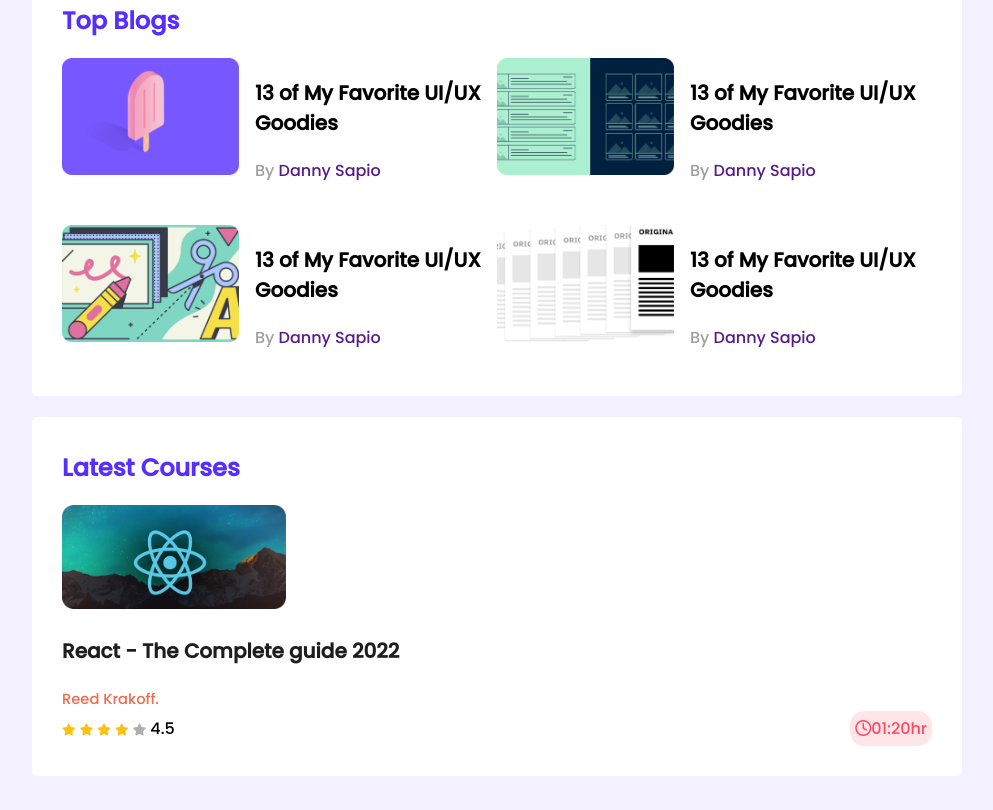
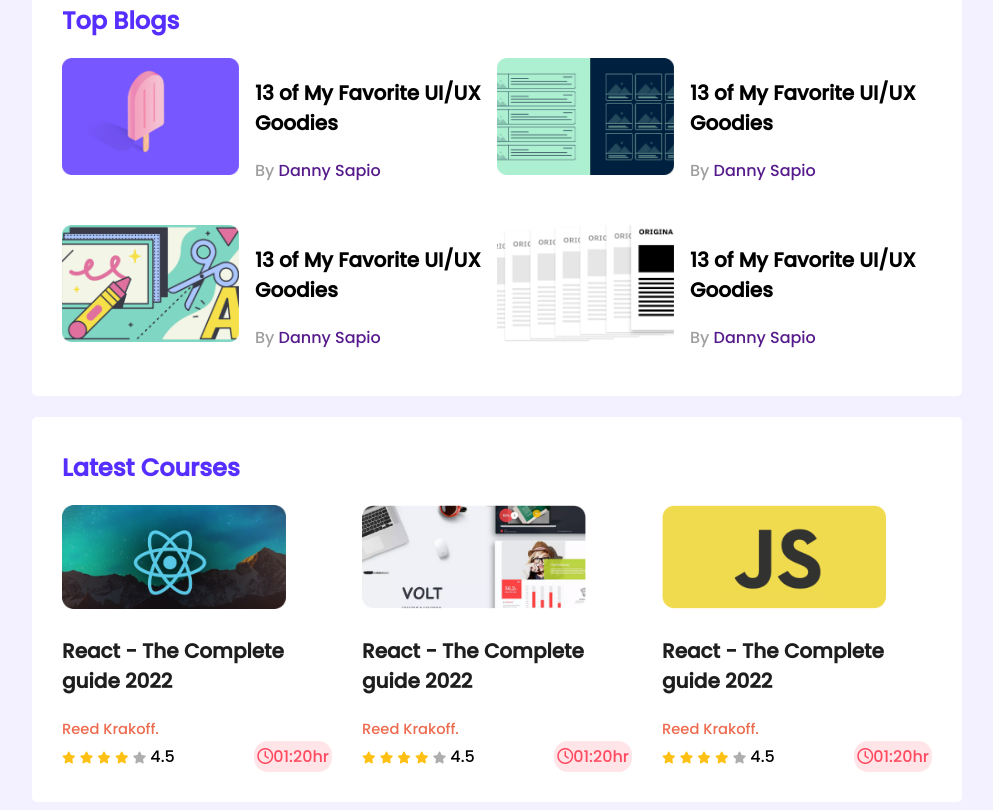
Before and after one commit to mamaruf04/leader-board-css3, a plain HTML site: page index.html in a window 1280 px wide. Shown: the part 332-1142 px from the top of the page, without its empty margins (143-1136 px from the left). Before the commit the page ends 1116 px from the top, so only its background shows below. Drawn offline with Linux system fonts and the light colour scheme.

Commit message:
finished

```diff
--- a/index.html
+++ b/index.html
@@ -119,6 +119,46 @@
                             <div class="course-duration"><i class="far fa-clock"></i>01:20hr</div>
                         </div>
                     </div>
+                    <div class="course">
+                        <div class="course-banner">
+                            <img src="images/courses/course-2.png" alt="">
+                        </div>
+                        <div class="course-details">
+                            <h3 class="course-title">React - The Complete guide 2022</h3>
+                            <a href="" class="course-author">Reed Krakoff.</a>
+                        </div>
+                        <div class="course-info">
+                            <div>
+                                <i class="fas fa-star field"></i>
+                                <i class="fas fa-star field"></i>
+                                <i class="fas fa-star field"></i>
+                                <i class="fas fa-star field"></i>
+                                <i class="fas fa-star empty"></i>
+                                <span>4.5</span>
+                            </div>
+                            <div class="course-duration"><i class="far fa-clock"></i>01:20hr</div>
+                        </div>
+                    </div>
+                    <div class="course">
+                        <div class="course-banner">
+                            <img src="images/courses/course-3.png" alt="">
+                        </div>
+                        <div class="course-details">
+                            <h3 class="course-title">React - The Complete guide 2022</h3>
+                            <a href="" class="course-author">Reed Krakoff.</a>
+                        </div>
+                        <div class="course-info">
+                            <div>
+                                <i class="fas fa-star field"></i>
+                                <i class="fas fa-star field"></i>
+                                <i class="fas fa-star field"></i>
+                                <i class="fas fa-star field"></i>
+                                <i class="fas fa-star empty"></i>
+                                <span>4.5</span>
+                            </div>
+                            <div class="course-duration"><i class="far fa-clock"></i>01:20hr</div>
+                        </div>
+                    </div>
                 </div>
             </section>
     </main>
--- a/styles/style.css
+++ b/styles/style.css
@@ -80,7 +80,11 @@
 /*------------------
  latest course style
  -------------------- */
-
+.courses{
+    display: grid;
+    grid-template-columns: repeat(3, 1fr);
+    grid-column-gap: 30px;
+}
  .course .course-banner img{
     width: 224px;
     height: 104px;
@@ -111,7 +115,6 @@
  .course-duration{
     color: #FF4A60;
     background-color: #FFE4E8;
-    padding: 5px;
-
-    border-radius: 14.6913px;
+    padding: 3px;
+    border-radius: 14px;
  }
```
